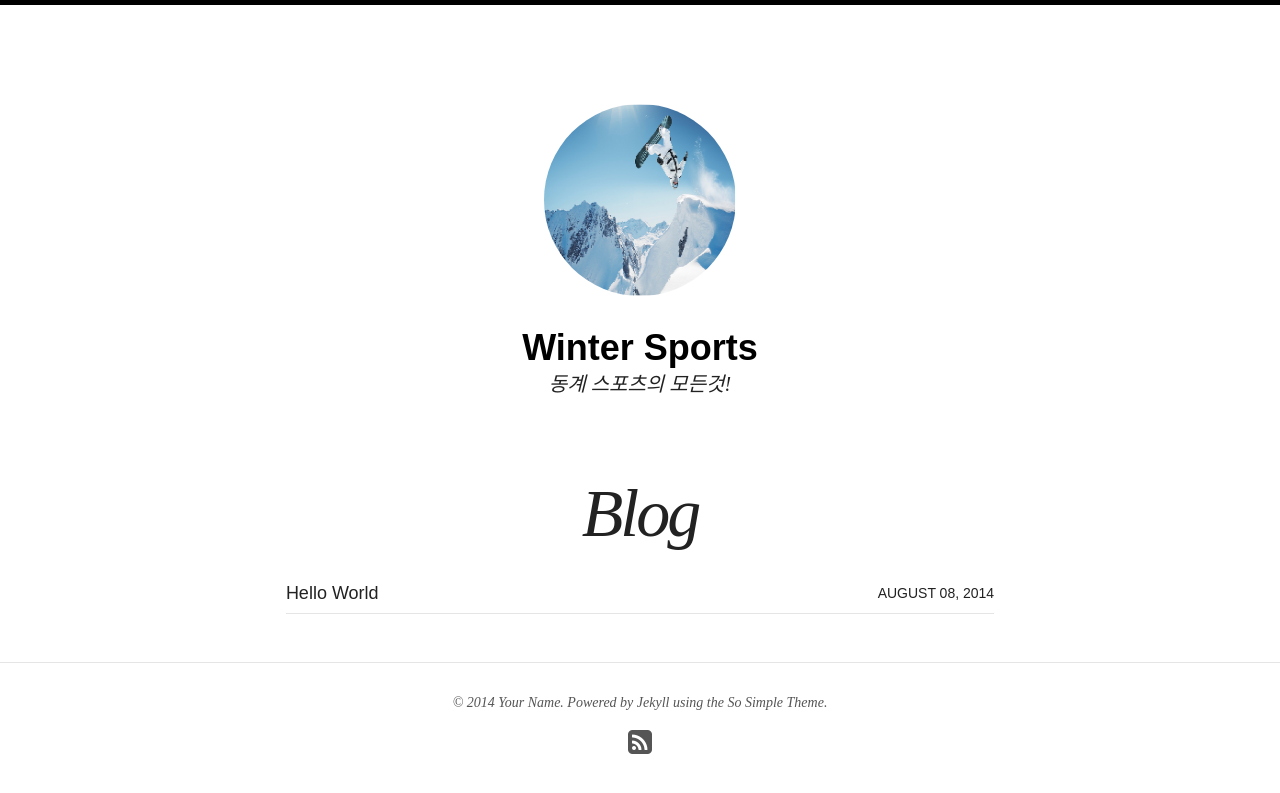
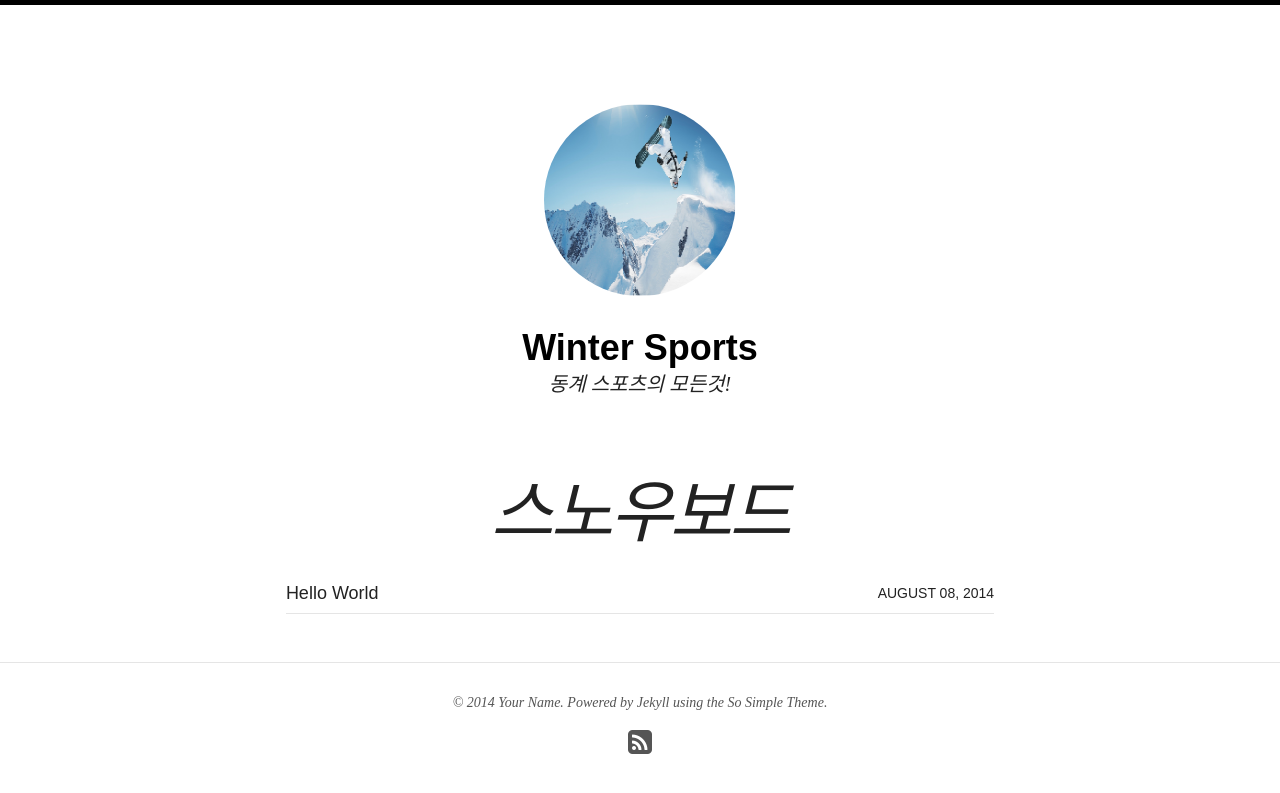
Before and after one commit to wlsgkrdl3045/wlsgkrdl3045.github.com, a Jekyll site: the page built from blog/index.md, in a window 1280 px wide. Shown: the top 793 px of the page. Built offline with Jekyll 4.4.1, drawn with Linux system fonts in a browser that asks for light colours; nearby versions of some CDN libraries.

Commit message:
Update index.md

```diff
--- a/blog/index.md
+++ b/blog/index.md
@@ -1,6 +1,6 @@
 ---
 layout: page
-title: Blog
+title: 스노우보드
 excerpt: "An archive of blog posts sorted by date."
 ---
 
```
